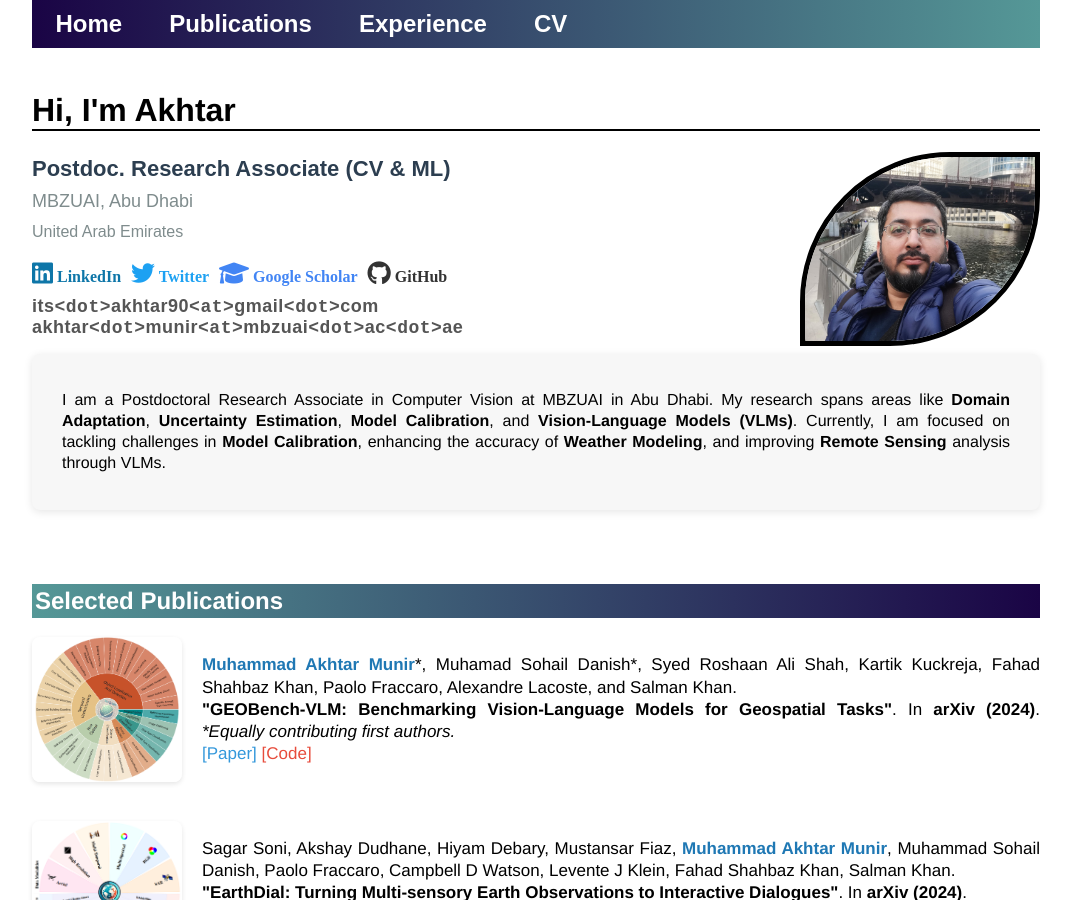
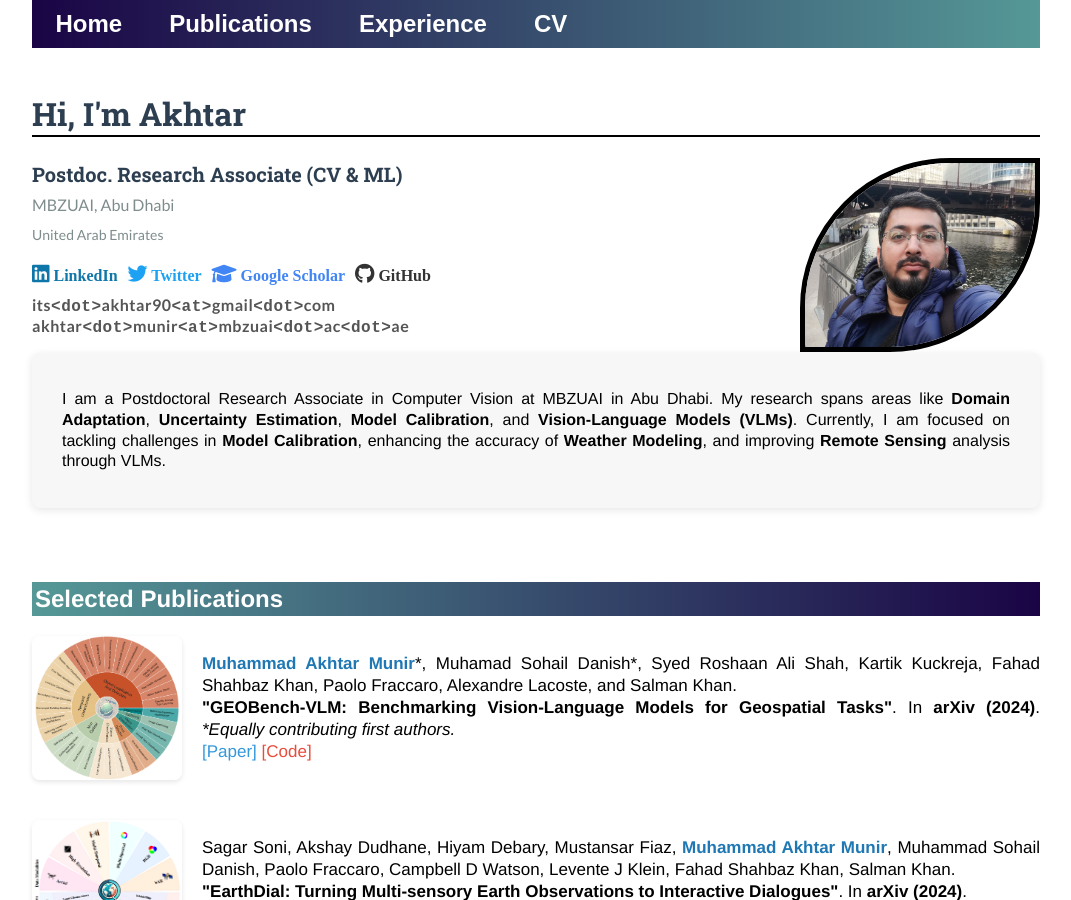
Before and after one commit to akhtarvision/akhtarvision.github.io, a Jekyll site: the page built from index.html, in a window 1280 px wide and 900 px high. Shown: the whole window, without its empty margins (104-1175 px from the left). Built offline with Jekyll 4.4.1, drawn with Linux system fonts in a browser that asks for light colours.

Commit message:
Update index.html

```diff
--- a/index.html
+++ b/index.html
@@ -4,29 +4,30 @@ title: Akhtar, CV & ML
 ---
 
 <div class="blurb">
-    <h1>Hi, I'm Akhtar</h1>
+    <h1 style="font-family: 'Roboto Slab', serif; font-size: 32px; color: #2c3e50;">Hi, I'm Akhtar</h1>
 
-    <!-- Link to FontAwesome icons (make sure to include this in the head of your HTML) -->
+    <!-- Link to Google Fonts -->
+    <link href="https://fonts.googleapis.com/css2?family=Lato:wght@300;400;700&family=Roboto+Slab:wght@400;700&display=swap" rel="stylesheet">
     <link rel="stylesheet" href="https://cdnjs.cloudflare.com/ajax/libs/font-awesome/6.0.0-beta3/css/all.min.css">
 
     <div style="display: flex; justify-content: space-between;">
         <!-- Left section: Title, Social Links, and Email Addresses -->
         <div>
-            <p style="font-family: 'Arial', sans-serif; font-size: 20px; color: #333; line-height: 1.5; margin: 0;">
-                <strong style="font-size: 22px; color: #2c3e50;">Postdoc. Research Associate (CV & ML)</strong><br>
-                <span style="font-size: 18px; color: #7f8c8d;">MBZUAI, Abu Dhabi</span><br>
-                <span style="font-size: 16px; color: #7f8c8d;">United Arab Emirates</span><br>
+            <p style="font-family: 'Lato', sans-serif; font-size: 18px; color: #333; line-height: 1.6; margin: 0;">
+                <strong style="font-family: 'Roboto Slab', serif; font-size: 20px; color: #2c3e50;">Postdoc. Research Associate (CV & ML)</strong><br>
+                <span style="font-size: 16px; color: #7f8c8d;">MBZUAI, Abu Dhabi</span><br>
+                <span style="font-size: 14px; color: #7f8c8d;">United Arab Emirates</span><br>
 
                 <!-- Social Media Links with Icons -->
                 <ul class="social" style="list-style-type: none; padding-left: 0; display: flex; gap: 10px; margin-bottom: 10px;">
-                    <li><a href="https://www.linkedin.com/in/muhammad-akhtar-munir-697b3976/" style="text-decoration: none; color: #0e76a8;"><i class="fab fa-linkedin" style="font-size: 24px;"></i> LinkedIn</a></li>
-                    <li><a href="https://twitter.com/akhtarTalks" style="text-decoration: none; color: #1DA1F2;"><i class="fab fa-twitter" style="font-size: 24px;"></i> Twitter</a></li>
-                    <li><a href="https://scholar.google.com.pk/citations?user=sT-epZAAAAAJ&hl=en" style="text-decoration: none; color: #4285F4;"><i class="fas fa-graduation-cap" style="font-size: 24px;"></i> Google Scholar</a></li>
-                    <li><a href="https://github.com/akhtarvision" style="text-decoration: none; color: #333;"><i class="fab fa-github" style="font-size: 24px;"></i> GitHub</a></li>
+                    <li><a href="https://www.linkedin.com/in/muhammad-akhtar-munir-697b3976/" style="text-decoration: none; color: #0e76a8;"><i class="fab fa-linkedin" style="font-size: 20px;"></i> LinkedIn</a></li>
+                    <li><a href="https://twitter.com/akhtarTalks" style="text-decoration: none; color: #1DA1F2;"><i class="fab fa-twitter" style="font-size: 20px;"></i> Twitter</a></li>
+                    <li><a href="https://scholar.google.com.pk/citations?user=sT-epZAAAAAJ&hl=en" style="text-decoration: none; color: #4285F4;"><i class="fas fa-graduation-cap" style="font-size: 20px;"></i> Google Scholar</a></li>
+                    <li><a href="https://github.com/akhtarvision" style="text-decoration: none; color: #333;"><i class="fab fa-github" style="font-size: 20px;"></i> GitHub</a></li>
                 </ul>
 
                 <!-- Email Addresses with Special Font Styling -->
-                <address style="font-family: 'Arial', sans-serif; font-size: 18px; color: #555; letter-spacing: 0.5px;">
+                <address style="font-family: 'Lato', sans-serif; font-size: 16px; color: #555; letter-spacing: 0.5px;">
                     <span>its<span style="font-family: 'Courier New', monospace;">&lt;dot&gt;</span>akhtar90<span style="font-family: 'Courier New', monospace;">&lt;at&gt;</span>gmail<span style="font-family: 'Courier New', monospace;">&lt;dot&gt;</span>com</span><br>
                     <span>akhtar<span style="font-family: 'Courier New', monospace;">&lt;dot&gt;</span>munir<span style="font-family: 'Courier New', monospace;">&lt;at&gt;</span>mbzuai<span style="font-family: 'Courier New', monospace;">&lt;dot&gt;</span>ac<span style="font-family: 'Courier New', monospace;">&lt;dot&gt;</span>ae</span>
                 </address>
@@ -40,12 +41,8 @@ title: Akhtar, CV & ML
     </div>
 
     <!-- Bio Section -->
-<!--     <p style="font-family: 'Georgia', serif; font-size: 16px; line-height: 1.5; text-align: justify;">
-        I am a Postdoctoral Research Associate in Computer Vision at MBZUAI in Abu Dhabi. My research spans areas like Domain Adaptation, Uncertainty Estimation, Model Calibration, and Vision-Language Models (VLMs).
-        Currently, I am focused on tackling challenges in Model Calibration, enhancing the accuracy of Weather Modeling, and improving Remote Sensing analysis through VLMs.
-    </p> -->
-    <div style="background-color: #f7f7f7; padding: 20px 30px; border-radius: 8px; box-shadow: 0 2px 8px rgba(0, 0, 0, 0.1); font-family: 'Georgia', serif; font-size: 16px; line-height: 1.8; color: #2c3e50; margin-bottom: 30px;">
-    <p>I am a Postdoctoral Research Associate in Computer Vision at MBZUAI in Abu Dhabi. My research spans areas like <strong>Domain Adaptation</strong>, <strong>Uncertainty Estimation</strong>, <strong>Model Calibration</strong>,
+    <div style="background-color: #f7f7f7; padding: 20px 30px; border-radius: 8px; box-shadow: 0 2px 8px rgba(0, 0, 0, 0.1); font-family: 'Lato', sans-serif; font-size: 16px; line-height: 1.8; color: #2c3e50; margin-bottom: 30px;">
+        <p>I am a Postdoctoral Research Associate in Computer Vision at MBZUAI in Abu Dhabi. My research spans areas like <strong>Domain Adaptation</strong>, <strong>Uncertainty Estimation</strong>, <strong>Model Calibration</strong>,
         and <strong>Vision-Language Models (VLMs)</strong>. Currently, I am focused on tackling challenges in <strong>Model Calibration</strong>, enhancing the accuracy of <strong>Weather Modeling</strong>,
         and improving <strong>Remote Sensing</strong> analysis through VLMs.</p>
     </div>
@@ -54,14 +51,6 @@ title: Akhtar, CV & ML
     <a id="publications" class="anchor"></a>
     <h2>Selected Publications</h2>
     <ul style="font-family: 'Georgia', serif; font-size: 17px; line-height: 1.8; color: #2c3e50; padding-left: 0; list-style-type: none;">
-<!--         <li style="margin-bottom: 20px;">
-            <p><b style="color: #1f78b4;">Muhammad Akhtar Munir</b>*, Muhamad Sohail Danish*, Syed Roshaan Ali Shah, Kartik Kuckreja, Fahad Shahbaz Khan, Paolo Fraccaro, Alexandre Lacoste, and Salman Khan.<br>
-               <strong>"GEOBench-VLM: Benchmarking Vision-Language Models for Geospatial Tasks"</strong>.
-               In <strong>arXiv (2024)</strong>. <i>*Equally contributing first authors.</i><br>
-               <a href="https://arxiv.org/pdf/2411.19325" style="text-decoration: none; color: #3498db;">[Paper]</a>
-               <a href="https://github.com/The-AI-Alliance/GEO-Bench-VLM" style="text-decoration: none; color: #e74c3c;">[Code]</a>
-            </p>
-        </li> -->
         <li style="display: flex; align-items: flex-start; margin-bottom: 30px;">
         <!-- Thumbnail -->
         <div style="flex: 0 0 150px; margin-right: 20px;">
```
